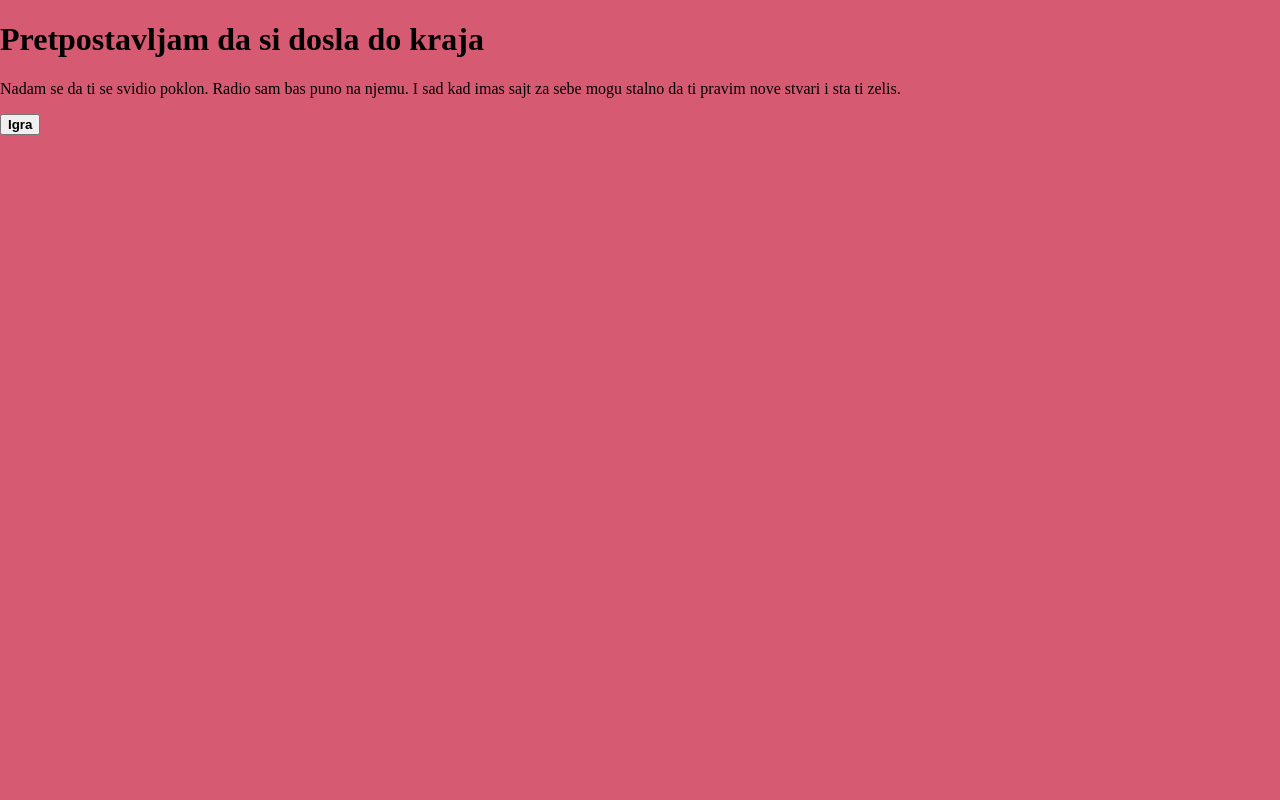
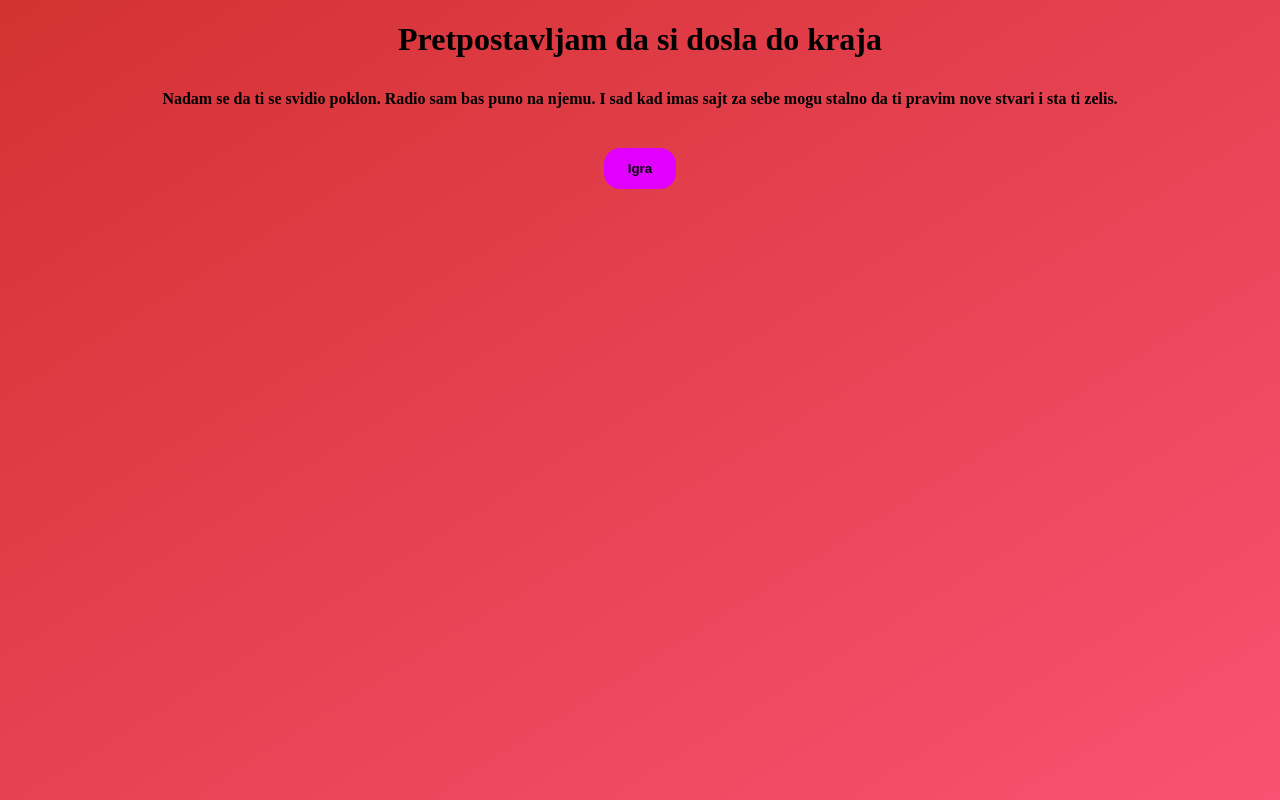
Before and after one commit to Bogdan3-web/Bogdan3-web.github.io, a website: page index4.html in a window 1280 px wide. Drawn offline with Linux system fonts and the light colour scheme.

Commit message:
Update shared .css

```diff
--- a/shared .css
+++ b/shared .css
@@ -1,10 +1,14 @@
 body {
     margin: 0;
     padding: 0;
-    background-color: rgb(215, 90, 115);
+    background-repeat: no-repeat;
+    background-attachment: fixed;
+    background-image: linear-gradient(to bottom right, rgb(211, 50, 50), rgb(250, 81, 114));
+    text-align: center;
+    align-items: center;
 }
 
-a, #continue, .nextBtn, .hint {
+a, #continue, .nextBtn, .hint, #playBtn {
     align-items: center;
     text-align: center;
     text-decoration: none;
@@ -81,3 +85,8 @@ h2 {
     background-color: rgb(187, 0, 211);
     font-size: large;
 }
+
+#index4txt {
+    font-weight: bolder;
+    margin: 2rem 2rem;
+}
```
